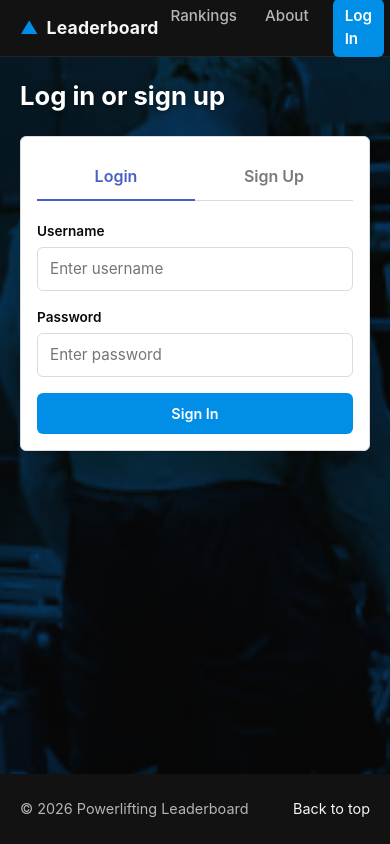
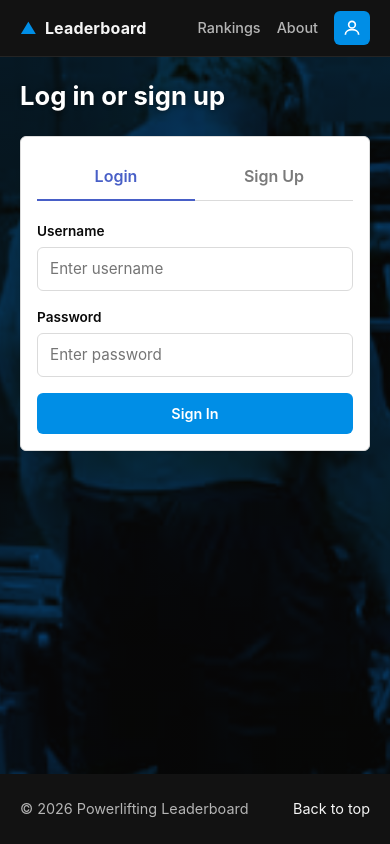
Before and after one commit to grendel71/lifter-api, a React (Vite) app in the folder frontend/: page /login in a window 390 px wide. Built offline with nearby package versions, Linux system fonts and the light colour scheme; no server answers.

Commit message:
feat(frontend): profile icon in header on mobile

```diff
--- a/frontend/src/components/SiteHeader.tsx
+++ b/frontend/src/components/SiteHeader.tsx
@@ -5,6 +5,9 @@ interface SiteHeaderProps {
 }
 
 export function SiteHeader({ loggedIn }: SiteHeaderProps) {
+  const ctaTo = loggedIn ? "/profile" : "/login";
+  const ctaLabel = loggedIn ? "Profile" : "Log In";
+
   return (
     <header className="site-header">
       <div className="container site-header-inner">
@@ -19,15 +22,22 @@ export function SiteHeader({ loggedIn }: SiteHeaderProps) {
             Rankings
           </NavLink>
           <Link to="/#about">About</Link>
-          {loggedIn ? (
-            <Link className="site-nav-cta" to="/profile">
-              Profile
-            </Link>
-          ) : (
-            <Link className="site-nav-cta" to="/login">
-              Log In
-            </Link>
-          )}
+          <Link className="site-nav-cta" to={ctaTo}>
+            <svg
+              className="cta-icon"
+              viewBox="0 0 24 24"
+              width="20"
+              height="20"
+              fill="none"
+              stroke="currentColor"
+              strokeWidth="2"
+              aria-hidden="true"
+            >
+              <circle cx="12" cy="8" r="4" />
+              <path d="M4 20c0-4 4-6 8-6s8 2 8 6" />
+            </svg>
+            <span className="cta-label">{ctaLabel}</span>
+          </Link>
         </nav>
       </div>
     </header>
--- a/frontend/src/styles/layout.css
+++ b/frontend/src/styles/layout.css
@@ -200,3 +200,47 @@
   color: #ffffff;
   text-shadow: 0 1px 4px rgba(10, 10, 10, 0.45);
 }
+
+/* ---------- Header: profile icon on mobile ---------- */
+.cta-icon {
+  display: none;
+}
+
+@media (max-width: 768px) {
+  .site-brand {
+    font-size: 1rem;
+  }
+
+  .site-nav {
+    gap: 0;
+  }
+
+  .site-nav a {
+    padding: 0.4rem 0.5rem;
+    font-size: 0.9rem;
+  }
+
+  .site-nav-cta {
+    position: relative;
+    display: inline-flex;
+    align-items: center;
+    justify-content: center;
+    padding: 0.5rem 0.6rem;
+  }
+
+  .cta-icon {
+    display: block;
+  }
+
+  .cta-label {
+    position: absolute;
+    width: 1px;
+    height: 1px;
+    padding: 0;
+    margin: -1px;
+    overflow: hidden;
+    clip: rect(0, 0, 0, 0);
+    white-space: nowrap;
+    border: 0;
+  }
+}
```
Also changed, not shown: 1 other file (tests, documents, lock files or other folders).
